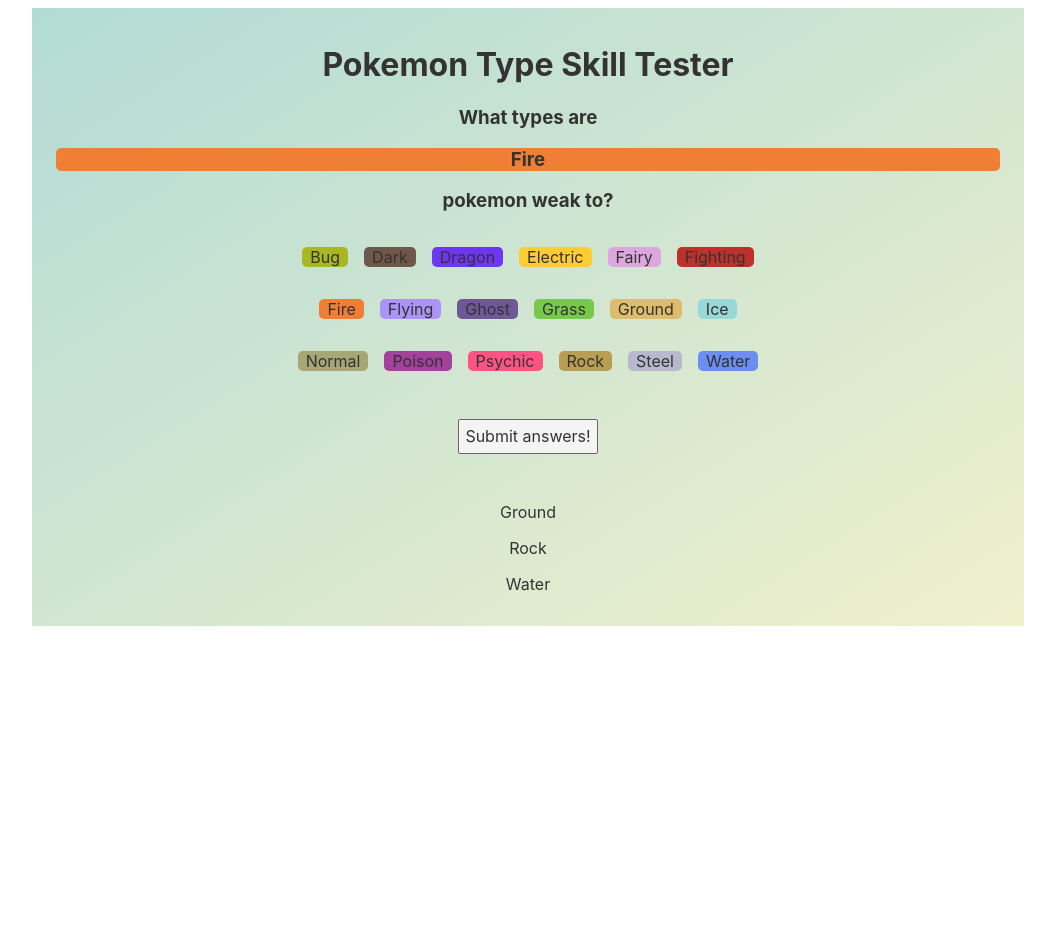
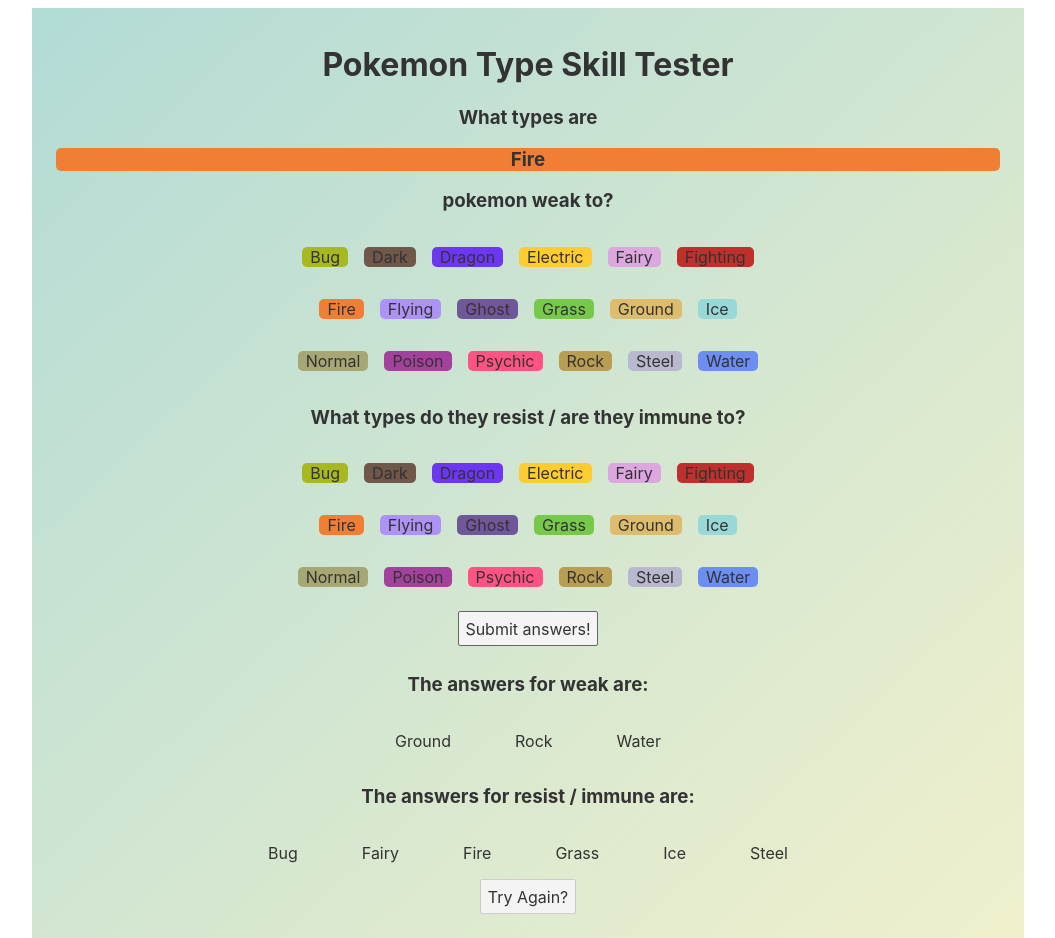
Before and after one commit to ATranimal/pokemon-type-skill-tester, a Svelte app: page / in a window 1280 px wide. Both pictures are taken after a click on the button "Submit answers!". Shown: the whole page, without its empty margins (112-1167 px from the left). Before the commit the page ends 800 px from the top, so only its background shows below. Built offline with nearby package versions, Linux system fonts and the light colour scheme.

Commit message:
Add resist

```diff
--- a/src/App.svelte
+++ b/src/App.svelte
@@ -7,36 +7,95 @@
   let currentType = typeChart[Math.floor(Math.random() * typeChart.length)];
   const types = Object.keys(currentType.damageTaken);
 
-  let weakTypes = [];
+  let weakChoices = [];
   let weakAnswers = [];
 
+  let resistChoices = [];
+  let resistAnswers = [];
+
+  let submitted = false;
+
   onMount(() => {
+    resetWeakChoices();
+    resetResistChoices();
+  });
+
+  const resetWeakChoices = () => {
+    weakChoices = [];
     typeChart.forEach(type => {
-      weakTypes = [
-        ...weakTypes,
+      weakChoices = [
+        ...weakChoices,
         { name: type.name, selected: false, colour: type.colour }
       ];
     });
+  };
+
+  const resetResistChoices = () => {
+    resistChoices = [];
+    typeChart.forEach(type => {
+      resistChoices = [
+        ...resistChoices,
+        { name: type.name, selected: false, colour: type.colour }
+      ];
     });
+  };
 
-  const handleTypeSelected = e => {
+  const handleWeakTypeSelected = e => {
+    if (!submitted) {
       const newTypeName = e.target.innerText;
 
-    const indexOfSelectedType = weakTypes.findIndex(type => {
+      const indexOfSelectedType = weakChoices.findIndex(type => {
         return type.name === newTypeName;
       });
 
-    weakTypes[indexOfSelectedType].selected = !weakTypes[indexOfSelectedType]
-      .selected;
+      weakChoices[indexOfSelectedType].selected = !weakChoices[
+        indexOfSelectedType
+      ].selected;
+    }
+  };
+
+  const handleResistTypeSelected = e => {
+    if (!submitted) {
+      const newTypeName = e.target.innerText;
+
+      const indexOfSelectedType = resistChoices.findIndex(type => {
+        return type.name === newTypeName;
+      });
+
+      resistChoices[indexOfSelectedType].selected = !resistChoices[
+        indexOfSelectedType
+      ].selected;
+    }
   };
 
   const submitAnswers = () => {
+    submitted = true;
+
+    // TODO: Colour the answers so its accurate
     if (weakAnswers.length === 0)
       types.forEach(type => {
         if (currentType.damageTaken[type] === 1) {
           weakAnswers = [...weakAnswers, type];
         }
       });
+
+    if (resistAnswers.length === 0)
+      types.forEach(type => {
+        if (
+          currentType.damageTaken[type] === 2 ||
+          currentType.damageTaken[type] === 3
+        ) {
+          resistAnswers = [...resistAnswers, type];
+        }
+      });
+  };
+
+  const resetGame = () => {
+    submitted = false;
+    currentType = typeChart[Math.floor(Math.random() * typeChart.length)];
+    resetWeakChoices();
+    resetResistChoices();
+    weakAnswers = [];
   };
 </script>
 
@@ -53,6 +112,10 @@
     );
   }
 
+  button {
+    border-radius: 2px;
+  }
+
   .type-selector {
     padding: 0 240px;
     display: flex;
@@ -65,10 +128,21 @@
   }
 
   .submit {
-    margin: 32px;
+    margin: 8px 32px;
   }
+
   .active {
     border: 1px black solid;
+  }
+
+  .answer-row {
+    display: flex;
+    justify-content: center;
+    flex-wrap: wrap;
+  }
+
+  .answer-row p {
+    margin: 16px 32px;
   }
 
   @media (max-width: 960px) {
@@ -87,11 +161,24 @@
   </h3>
 
   <div class="type-selector">
-    {#each weakTypes as type}
+    {#each weakChoices as type}
       <div
         class="type"
         class:active={type.selected}
-        on:mousedown={handleTypeSelected}>
+        on:mousedown={handleWeakTypeSelected}>
+        <TypeBox {type} />
+      </div>
+    {/each}
+  </div>
+
+  <h3>What types do they resist / are they immune to?</h3>
+
+  <div class="type-selector">
+    {#each resistChoices as type}
+      <div
+        class="type"
+        class:active={type.selected}
+        on:mousedown={handleResistTypeSelected}>
         <TypeBox {type} />
       </div>
     {/each}
@@ -99,9 +186,24 @@
 
   <button class="submit" on:mousedown={submitAnswers}>Submit answers!</button>
 
+  {#if submitted}
     <div class="answers">
+      <h3>The answers for weak are:</h3>
+      <div class="answer-row">
         {#each weakAnswers as answer}
           <p>{answer}</p>
         {/each}
       </div>
+      <h3>The answers for resist / immune are:</h3>
+      <div class="answer-row">
+        {#each resistAnswers as answer}
+          <p>{answer}</p>
+        {/each}
+      </div>
+    </div>
+  {/if}
+
+  <div class="reset">
+    <button on:mouseup={resetGame}>Try Again?</button>
+  </div>
 </main>
```
Lines whose indentation alone changed are shown as unchanged.
